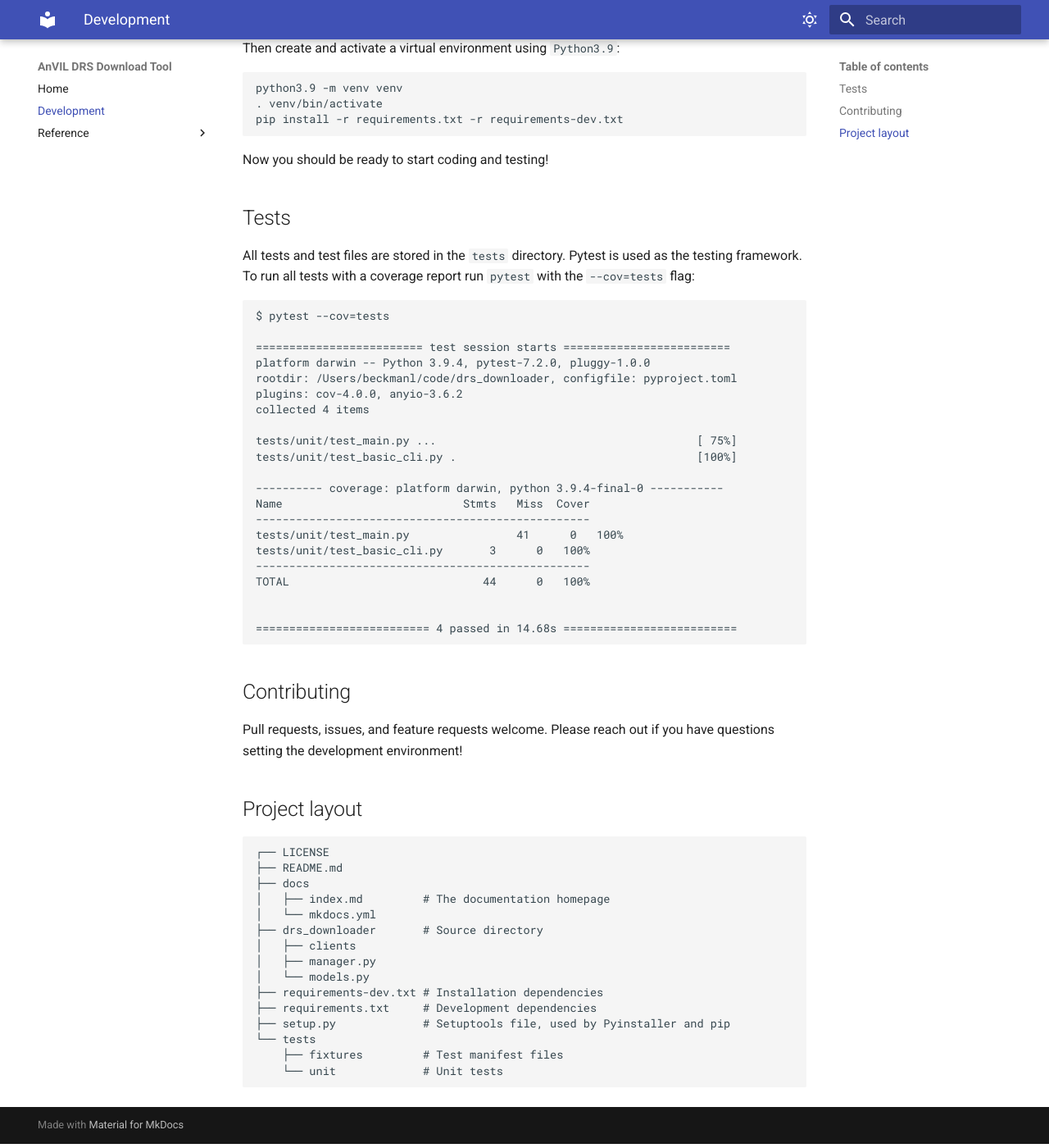
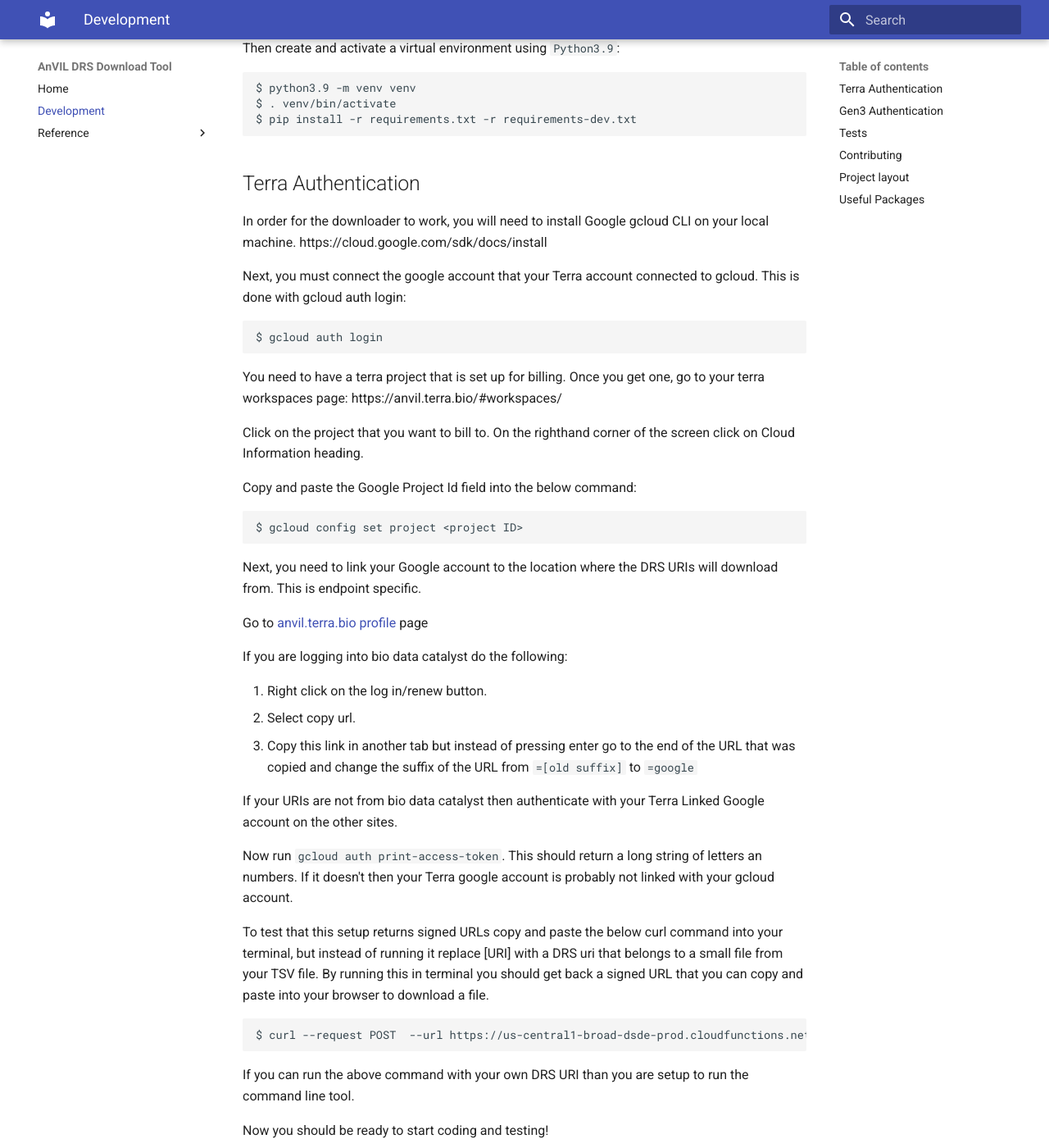
Before and after one commit to anvilproject/drs_downloader, an MkDocs documentation site: the page built from docs/development.md, in a window 1280 px wide and 1400 px high, scrolled down 250 px. Shown: the whole window at 82% size. Built offline with MkDocs 1.6.1 and Material for MkDocs 9.7.7, drawn with Linux system fonts in a browser that asks for light colours; some of the changed text lies outside the part shown.

````diff
--- a/docs/development.md
+++ b/docs/development.md
@@ -3,23 +3,67 @@
 To get ready for development first get the code:
 
 ```sh
-git clone https://github.com/anvilproject/drs_downloader
-cd drs_downloader
+$ git clone https://github.com/anvilproject/drs_downloader
+$ cd drs_downloader
 ```
 
 Then create and activate a virtual environment using `Python3.9`:
 
 ```sh
-python3.9 -m venv venv
-. venv/bin/activate
-pip install -r requirements.txt -r requirements-dev.txt
+$ python3.9 -m venv venv
+$ . venv/bin/activate
+$ pip install -r requirements.txt -r requirements-dev.txt
 ```
+
+## Terra Authentication
+
+In order for the downloader to work, you will need to install Google gcloud CLI on your local machine. https://cloud.google.com/sdk/docs/install
+
+Next, you must connect the google account that your Terra account connected to gcloud. This is done with gcloud auth login:
+
+```sh
+$ gcloud auth login
+```
+
+You need to have a terra project that is set up for billing. Once you get one, go to your terra workspaces page: https://anvil.terra.bio/#workspaces/
+
+Click on the project that you want to bill to. On the righthand corner of the screen click on Cloud Information heading.
+
+Copy and paste the Google Project Id field into the below command:
+
+```sh
+$ gcloud config set project <project ID>
+```
+
+Next, you need to link your Google account to the location where the DRS URIs will download from. This is endpoint specific.
+
+Go to [anvil.terra.bio profile](https://anvil.terra.bio/#profile?tab=externalIdentities) page
+
+If you are logging into bio data catalyst do the following:
+
+1. Right click on the log in/renew button.
+2. Select copy url.
+3. Copy this link in another tab but instead of pressing enter go to the end of the URL that was copied and change the suffix of the URL from `=[old suffix]` to `=google`
+
+If your URIs are not from bio data catalyst then authenticate with your Terra Linked Google account on the other sites.
+
+Now run `gcloud auth print-access-token`. This should return a long string of letters an numbers. If it doesn't then your Terra google account is probably not linked with your gcloud account.
+
+To test that this setup returns signed URLs copy and paste the below curl command into your terminal, but instead of running it replace [URI] with a DRS uri that belongs to a small file from your TSV file. By running this in terminal you should get back a signed URL that you can copy and paste into your browser to download a file.
+
+```sh
+$ curl --request POST  --url https://us-central1-broad-dsde-prod.cloudfunctions.net/martha_v3  --header "authorization: Bearer $(gcloud auth print-access-token)"  --header 'content-type: application/json'  --data '{ "url": "[URI]", "fields": ["fileName", "size", "hashes", "accessUrl"] }'
+```
+
+If you can run the above command with your own DRS URI than you are setup to run the command line tool.
 
 Now you should be ready to start coding and testing!
 
+## Gen3 Authentication
+
 ## Tests
 
-All tests and test files are stored in the `tests` directory. Pytest is used as the testing framework. To run all tests with a coverage report run `pytest` with the `--cov=tests` flag:
+All tests and test files are stored in the `tests` directory. [Pytest](https://pytest.org/) is used as the testing framework. To run all tests with a coverage report run `pytest` with the `--cov=tests` flag:
 
 ```sh
 $ pytest --cov=tests
@@ -68,3 +112,21 @@
     ├── fixtures         # Test manifest files
     └── unit             # Unit tests
 ```
+
+## Useful Packages
+
+Here are a few packages we've found useful for this project:
+
+Pip Packages
+- [pipdeptree](https://pypi.org/project/pipdeptree/)
+- [Flake8](https://pypi.org/project/flake8/)
+- [autopep8](https://pypi.org/project/autopep8/)
+
+Git Extensions
+- [pre-commit](https://pre-commit.com/)
+- [git-secrets](https://github.com/awslabs/git-secrets)
+
+VS Code Extensions
+- [autoDocstring](https://marketplace.visualstudio.com/items?itemName=njpwerner.autodocstring)
+- [Markdown All in One](https://marketplace.visualstudio.com/items?itemName=yzhang.markdown-all-in-one)
+- [Python](https://marketplace.visualstudio.com/items?itemName=ms-python.python)
--- a/mkdocs.yml
+++ b/mkdocs.yml
@@ -9,9 +9,6 @@
 watch:
 - drs_downloader
 
-markdown_extensions:
-  - def_list
-
 plugins:
   - search
   - gen-files:
@@ -21,18 +18,5 @@
 
 theme:
   name: "material"
-  palette:
-  - media: "(prefers-color-scheme: light)"
-    scheme: default
-    toggle:
-      icon: material/weather-sunny
-      name: Switch to dark mode
-  - media: "(prefers-color-scheme: dark)"
-    scheme: slate
-    primary: black
-    accent: lime
-    toggle:
-      icon: material/weather-night
-      name: Switch to light mode
 
 use_directory_urls: false
--- a/requirements-dev.txt
+++ b/requirements-dev.txt
@@ -7,4 +7,3 @@
 mkdocs-gen-files
 mkdocs-material
 mkdocstrings[python]
-mkdocs-section-index
````
Also changed, not shown: README.md (+70 -68 lines), 12 other files.
